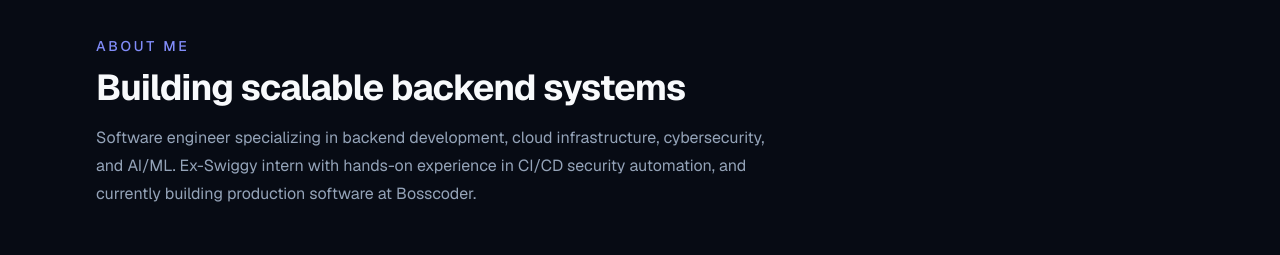
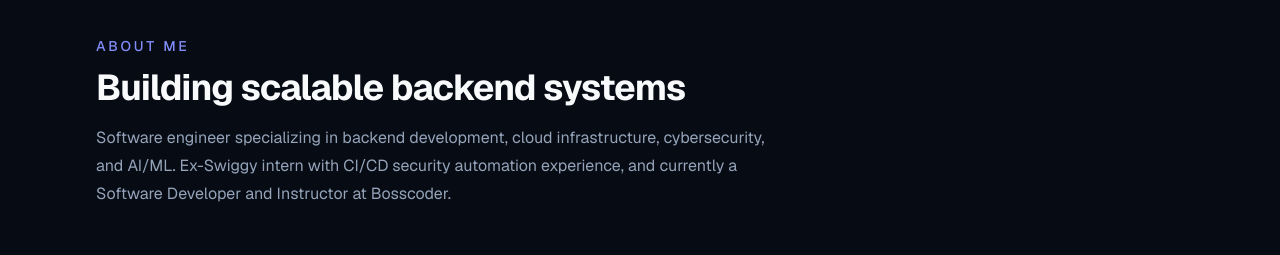
Before and after one commit to deepakgoudasirsi/deepak-portfolio, a Next.js app: page / in a window 1280 px wide. Shown: the part 860-1115 px from the top of the page. Built offline with nearby package versions, Linux system fonts and the light colour scheme.

Commit message:
Restore accurate Bosscoder role as Software Developer + Instructor.
Update experience bullets and about summary to reflect development and instruction work at Bosscoder.

```diff
--- a/src/data/portfolio.ts
+++ b/src/data/portfolio.ts
@@ -40,7 +40,7 @@ export const portfolio: PortfolioData = {
   ],
   about: {
     summary:
-      "Software engineer specializing in backend development, cloud infrastructure, cybersecurity, and AI/ML. Ex-Swiggy intern with hands-on experience in CI/CD security automation, and currently building production software at Bosscoder.",
+      "Software engineer specializing in backend development, cloud infrastructure, cybersecurity, and AI/ML. Ex-Swiggy intern with CI/CD security automation experience, and currently a Software Developer and Instructor at Bosscoder.",
     educationHighlights: [
       {
         degree: "M.Tech in Computer Science and Engineering",
```
